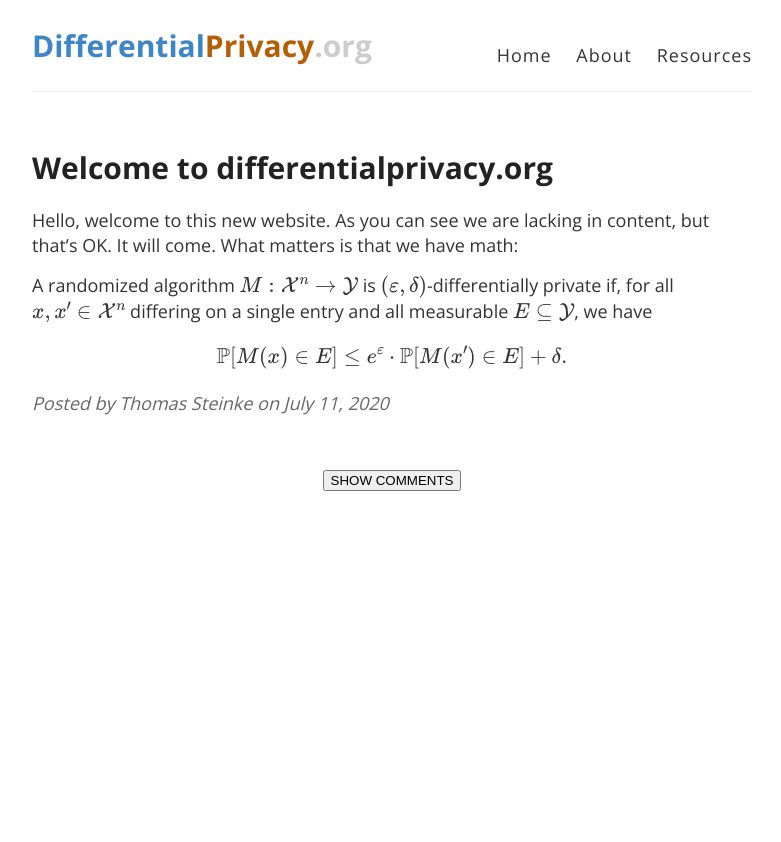
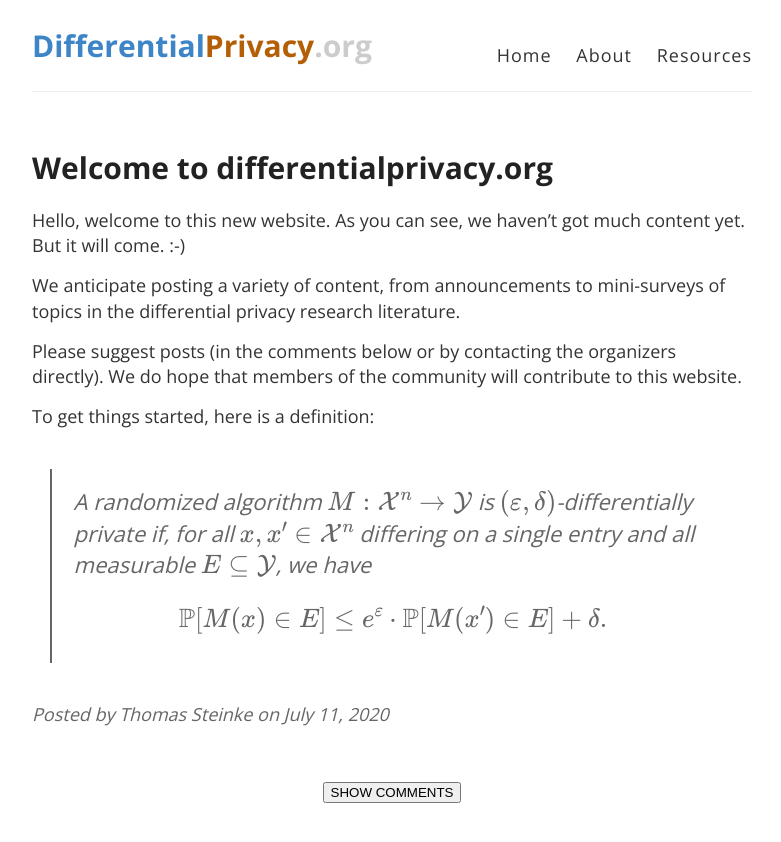
Before and after one commit to differentialprivacy/differentialprivacy, a Jekyll site: the page built from _posts/2020-7-11-Welcome.md, in a window 1280 px wide. Shown: the top 842 px of the page, without its empty margins (248-1029 px from the left). Built offline with Jekyll 4.4.1, drawn with Linux system fonts in a browser that asks for light colours.

Commit message:
starting to fill in content

```diff
--- a/_posts/2020-7-11-Welcome.md
+++ b/_posts/2020-7-11-Welcome.md
@@ -5,6 +5,12 @@ comments: true
 author: Thomas Steinke
 ---
 
-Hello, welcome to this new website. As you can see we are lacking in content, but that's OK. It will come. What matters is that we have math:
+Hello, welcome to this new website. As you can see, we haven't got much content yet. But it will come. :-)
 
-A randomized algorithm \\(M : \mathcal{X}^n \to \mathcal{Y}\\) is \\((\varepsilon,\delta)\\)-differentially private if, for all \\(x,x' \in \mathcal{X}^n\\) differing on a single entry and all measurable \\(E \subseteq \mathcal{Y}\\), we have \\[\mathbb{P}[M(x) \in E] \le e^\varepsilon \cdot \mathbb{P}[M(x') \in E]  + \delta.\\]
+We anticipate posting a variety of content, from announcements to mini-surveys of topics in the differential privacy research literature.
+
+Please suggest posts (in the comments below or by contacting the organizers directly). We do hope that members of the community will contribute to this website.
+
+To get things started, here is a definition:
+
+> A randomized algorithm \\(M : \mathcal{X}^n \to \mathcal{Y}\\) is \\((\varepsilon,\delta)\\)-differentially private if, for all \\(x,x' \in \mathcal{X}^n\\) differing on a single entry and all measurable \\(E \subseteq \mathcal{Y}\\), we have \\[\mathbb{P}[M(x) \in E] \le e^\varepsilon \cdot \mathbb{P}[M(x') \in E]  + \delta.\\]
```
Also changed, not shown: _posts/2014-3-3-Hello-World.md (deleted, +0 -7 lines), images/404.jpg (deleted), images/config.png (deleted), images/first-post.png (deleted), images/jekyll-logo.png (deleted), images/jekyll-now-theme-screenshot.jpg (deleted), images/step1.gif (deleted).
